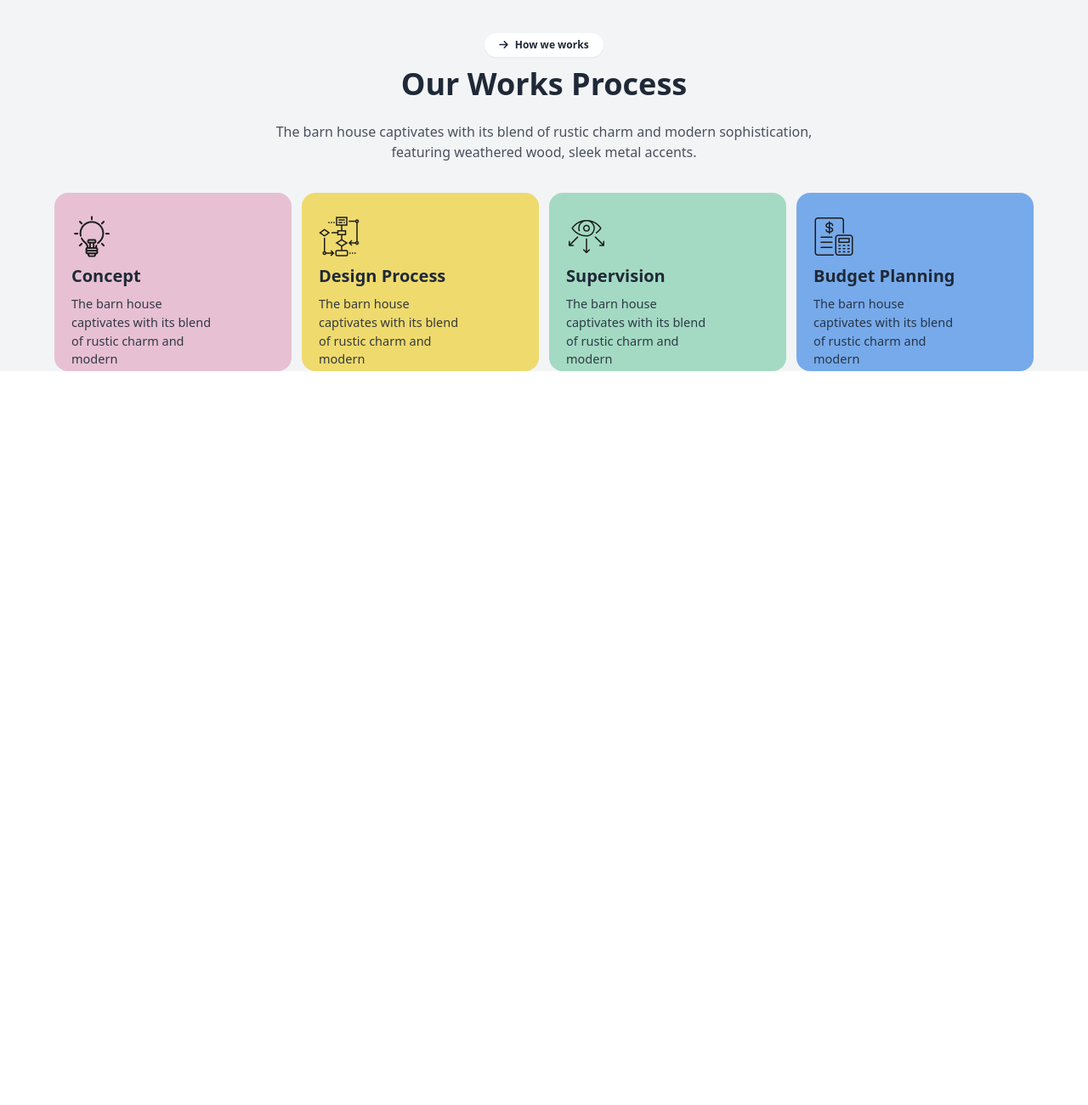
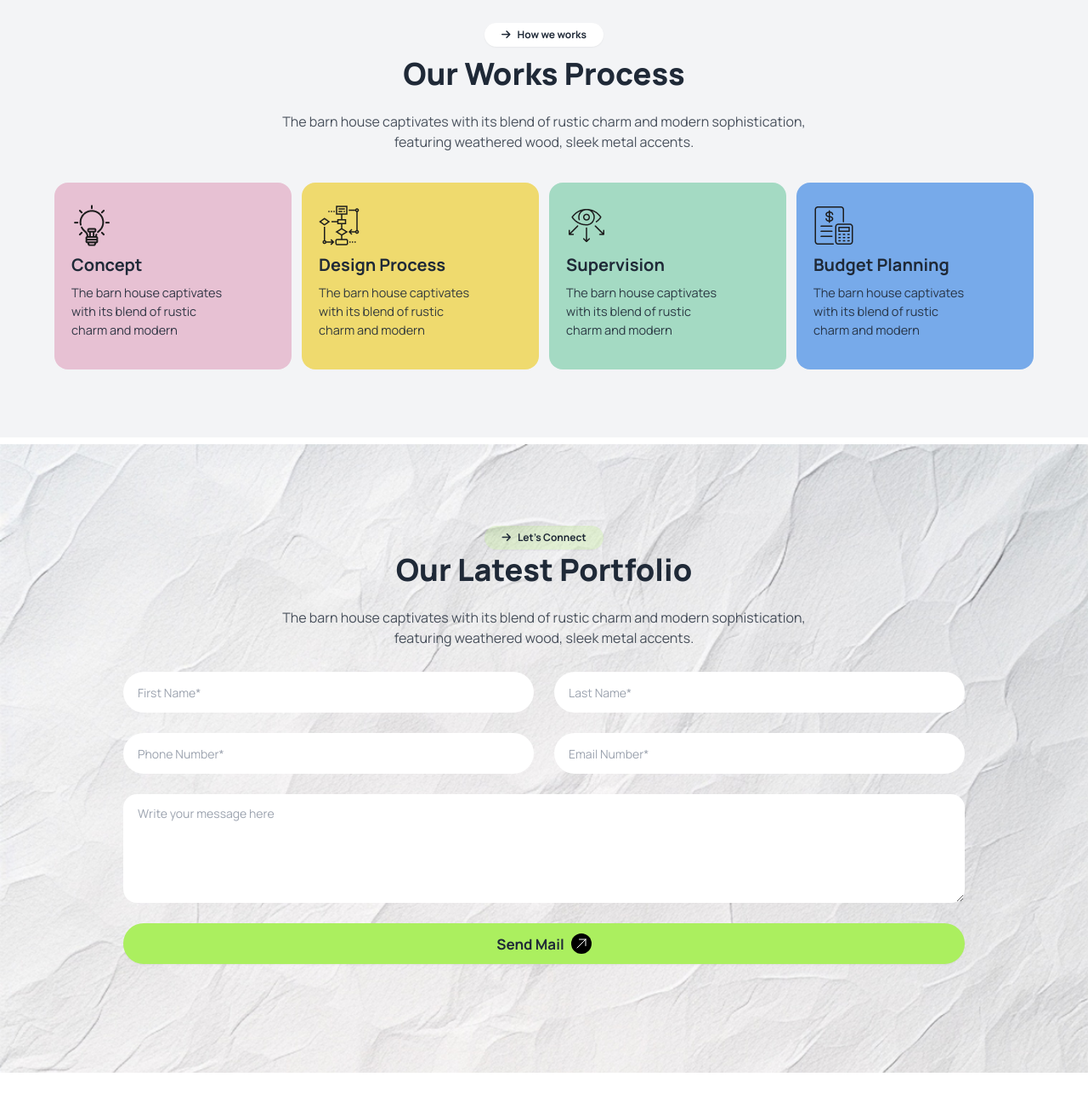
Before and after one commit to NJSamira/Assignment-3, a plain HTML site: page index.html in a window 1280 px wide. Shown: the part 1487-2788 px from the top of the page at 85% size. Before the commit the page ends 1933 px from the top, so only its background shows below. Drawn offline with nearby package versions, Linux system fonts and the light colour scheme.

Commit message:
connect section done

```diff
--- a/index.html
+++ b/index.html
@@ -4,6 +4,10 @@
     <meta charset="UTF-8">
     <meta name="viewport" content="width=device-width, initial-scale=1.0">
     <title>Assignment-3</title>
+     <!-- google font CDN -->
+     <link rel="preconnect" href="https://fonts.googleapis.com">
+     <link rel="preconnect" href="https://fonts.gstatic.com" crossorigin>
+     <link href="https://fonts.googleapis.com/css2?family=Manrope:wght@200..800&display=swap" rel="stylesheet">
     <!-- tailwind and daisyUI CDN -->
     <link href="https://cdn.jsdelivr.net/npm/daisyui@4.12.10/dist/full.min.css" rel="stylesheet" type="text/css" />
     <script src="https://cdn.tailwindcss.com"></script>
@@ -12,34 +16,23 @@
         theme: {
           extend: {
             colors: {
-                btncolor:'rgb(171, 239, 95)',
-                btncolor2:'rgba(171, 239, 95, 0.5)',
-                btncolor3:'rgb(255, 255, 255)',
-
-
-
+              btncolor: 'rgb(171, 239, 95)',
+              btncolor2: 'rgba(171, 239, 95, 0.5)',
+              btncolor3: 'rgb(255, 255, 255)',
+            },
+            fontFamily: {
+              Manrope: ['Manrope', 'sans-serif'],
+            },
+          },
+        },
       }
-
-            }
-            }
-
-          }
-
     </script>
-    <!-- google font CDN -->
-    <link rel="preconnect" href="https://fonts.googleapis.com">
-    <link rel="preconnect" href="https://fonts.gstatic.com" crossorigin>
-    <link href="https://fonts.googleapis.com/css2?family=Manrope:wght@200..800&display=swap" rel="stylesheet">
     <!-- font awesome CDN -->
     <script src="https://kit.fontawesome.com/352b51d8e3.js" crossorigin="anonymous"></script>
-    <style>
-      #header-bg{
-        background: linear-gradient(0.00deg, rgb(255, 255, 255),rgba(255, 255, 255, 0) 100%);
-      }
-    </style>
+
 </head>
-<body>
-    <header class="md:container mx-auto " id="header-bg">
+<body class=" font-Manrope">
+    <header class="md:container mx-auto">
         <!-- navbar section starts here -->
         <nav class="bg-slate-200">
             <div class="navbar">
@@ -129,10 +122,10 @@
          </section>
     </header>
 
-    <main class="bg-gray-100">
+    <main class="">
 
       <!-- About us section starts here-->
-      <section class=" md:container md:mx-auto mt-10 md:mt-14 h-auto">
+      <section class=" bg-gray-100 md:container md:mx-auto mt-10 md:mt-14 h-auto">
         <div class="hero">
           <div class="hero-content flex-col-reverse  items-center md:items-start p-2 g-4 md:p-20 md:gap-8 relative lg:flex-row-reverse">
           <div class="relative md:max-h-[505px]   overflow-hidden flex md:flex-1 justify-center items-start">
@@ -183,9 +176,9 @@
           </div>
         </div>
       </section>
+
       <!-- work process section starts here -->
-
-      <section class="container mx-auto mt-10 md:mt-3 h-auto pb-3 md:pb-0 pt-0 py-3 md:py-6">
+      <section class=" bg-gray-100 container mx-auto md:mt-0 h-auto pb-7 pt-10 py-3 md:py-6 md:pb-20">
         <div class="flex flex-col items-center text-center">
           <a class="w-[140px] h-4 rounded-full btn min-h-7 hover:bg-btncolor3 border-none bg-btncolor3 text-[12px] font-bold">
             <i class="fa-solid fa-arrow-right"></i>
@@ -197,57 +190,94 @@
         </div>
         <!--------------- cards---------------->
         <div class="w-[90%]  mx-auto grid grid-cols-1 md:grid-cols-4 gap-3 mt-3">
-          <div class="card md:h-[210px] h-[180px] md:p-2 md:pt-[15px] bg-[#E7C1D3] flex flex-col items-start justify-start">
+          <div class="card md:h-[220px] h-[180px] md:p-2 md:pt-[14px] bg-[#E7C1D3] flex flex-col items-start justify-start">
             <div class="card-body p-[20px] md:p-3">
               <div class="items-center">
                 <img src="./Images/concept.png" alt="">
               </div>
               <h2 class="card-title text-[15px] md:text-xl font-bold">Concept</h2>
-              <p class="md:w-[170px] w-[95%] text-[13px] md:text-[14.5px] opacity-90 ">
+              <p class="md:w-[190px] w-[95%] text-[13px] md:text-[14.5px] opacity-90 ">
                 The barn house captivates with its blend of rustic charm and modern
               </p>
             </div>
           </div>
 
-          <div class="card md:h-[210px] h-[180px] md:p-2 md:pt-[15px] bg-[#EFDA6E] flex flex-col items-start justify-start">
+          <div class="card md:h-[220px] h-[180px] md:p-2 md:pt-[14px] bg-[#EFDA6E] flex flex-col items-start justify-start">
             <div class="card-body p-[20px] md:p-3">
               <div class="items-center">
                 <img src="./Images/flow-chart.png" alt="">
               </div>
               <h2 class="card-title text-[15px] md:text-xl font-bold">Design Process</h2>
-              <p class="md:w-[170px] w-[95%] text-[13px] md:text-[14.5px]  opacity-90 ">
+              <p class="md:w-[190px] w-[95%] text-[13px] md:text-[14.5px]  opacity-90 ">
                 The barn house captivates with its blend of rustic charm and modern
               </p>
             </div>
           </div>
 
-          <div class="card md:h-[210px] h-[180px] md:p-2 md:pt-[15px] bg-[#A4DAC3] flex flex-col items-start justify-start">
+          <div class="card md:h-[220px] h-[180px] md:p-2 md:pt-[14px] bg-[#A4DAC3] flex flex-col items-start justify-start">
             <div class="card-body p-[20px] md:p-3">
               <div class="items-center">
                 <img src="./Images/vision.png" alt="">
               </div>
               <h2 class="card-title text-[15px] md:text-xl font-bold">Supervision</h2>
-              <p class="md:w-[170px] w-[95%] text-[13px] md:text-[14.5px] opacity-90 ">
+              <p class="md:w-[190px] w-[95%] text-[13px] md:text-[14.5px] opacity-90 ">
                 The barn house captivates with its blend of rustic charm and modern
               </p>
             </div>
           </div>
 
-          <div class="card md:h-[210px] h-[180px] md:p-2 md:pt-[15px] bg-[#77AAEA] flex flex-col items-start justify-start">
+          <div class="card md:h-[220px] h-[180px] md:p-2 md:pt-[14px] bg-[#77AAEA] flex flex-col items-start justify-start">
             <div class="card-body p-[20px] md:p-3">
               <div class="items-center">
                 <img src="./Images/budget-planning.png" alt="">
               </div>
               <h2 class="card-title text-[15px] md:text-xl font-bold">Budget Planning</h2>
-              <p class="md:w-[170px] w-[95%] text-[13px] md:text-[14.5px]  opacity-90 ">
+              <p class="md:w-[190px] w-[95%] text-[13px] md:text-[14.5px]  opacity-90 ">
                 The barn house captivates with its blend of rustic charm and modern
               </p>
             </div>
           </div>
         </div>
       </section>
+
+      <!-- chellange part-->
+      <!-- Our Latest Portfolio section starts here -->
+      <section>
+
+      </section>
+
+      <!-- Let’s Connect section starts here -->
+      <section class="container mx-auto h-[100%] md:h-[740px] bg-[url('/Images/bg.jpg')]  bg-cover bg-no-repeat mt-2 md:pt-24 pb-3 md:pb-0 pt-5 py-3 md:py-6 mb-10">
+        <div class="flex flex-col items-center text-center mb-4 md:mb-1">
+          <a class="w-[140px] h-4 rounded-full btn min-h-7 hover:bg-btncolor3 border-none bg-[#ABEF5F33] text-[12px] font-bold">
+            <i class="fa-solid fa-arrow-right"></i>
+            Let’s Connect</a>
+          <h1 class="text-2xl md:text-4xl mt-1 font-extrabold">Our Latest Portfolio</h1>
+          <p class="md:w-2/4 w-[270px] text-[15px] md:text-base md:py-6 opacity-80 py-2  ">
+            The barn house captivates with its blend of rustic charm and modern sophistication, featuring weathered wood, sleek metal accents.
+          </p>
+        </div>
+        <div class="xl:w-[990px] md:w-[790px] w-10/12 mx-auto md:grid lg:grid-cols-2 md:gap-6 space-y-4 md:space-y-0">
+          <input type="text" placeholder="First Name*" class="input w-full text-[14px] rounded-full" />
+          <input type="text" placeholder="Last Name*" class="input w-full text-[14px] rounded-full" />
+          <input type="text" placeholder="Phone Number*" class="input w-full text-[14px] rounded-full" />
+          <input type="text" placeholder="Email Number*" class="input w-full text-[14px] rounded-full" />
+          <textarea class="textarea w-[100%] md:w-[100%] text-[14px] rounded-2xl h-32 col-span-2" placeholder="Write your message here"></textarea>
+
+          <a class="rounded-full w-[100%] md:w-[100%] col-span-2 py-3 btn hover:bg-btncolor border-none bg-btncolor md:text-[17px] text-[15px] font-bold">Send Mail
+            <h6 class= "bg-black rounded-full text-white p-1" ><svg xmlns="http://www.w3.org/2000/svg" fill="none" viewBox="0 0 24 24" stroke-width="1.5" stroke="currentColor" class="size-4">
+            <path stroke-linecap="round" stroke-linejoin="round" d="m4.5 19.5 15-15m0 0H8.25m11.25 0v11.25" />
+            </svg></h6>
+          </a>
+
+        </div>
+      </section>
     </main>
 
-    <footer></footer>
+    <footer>
+      <section>
+
+      </section>
+    </footer>
 </body>
 </html>
--- a/tailwind.config.js
+++ b/tailwind.config.js
@@ -2,7 +2,8 @@
 module.exports = {
     content: ["./src/**/*.{html,js}"],
     theme: {
-      extend: {},
+      extend: {
+      },
     },
     plugins: [],
   }
```
Lines whose indentation alone changed are shown as unchanged.
